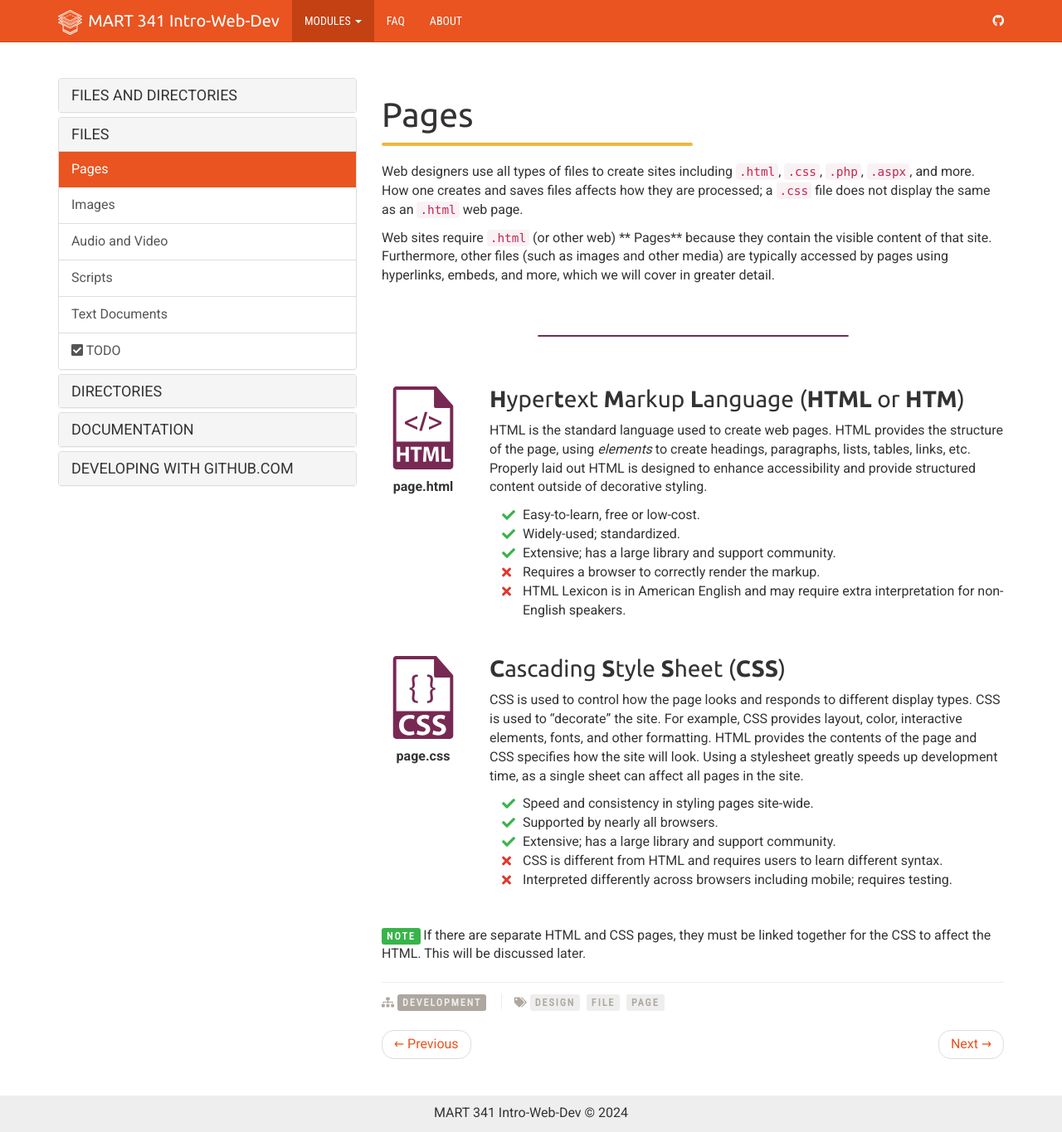
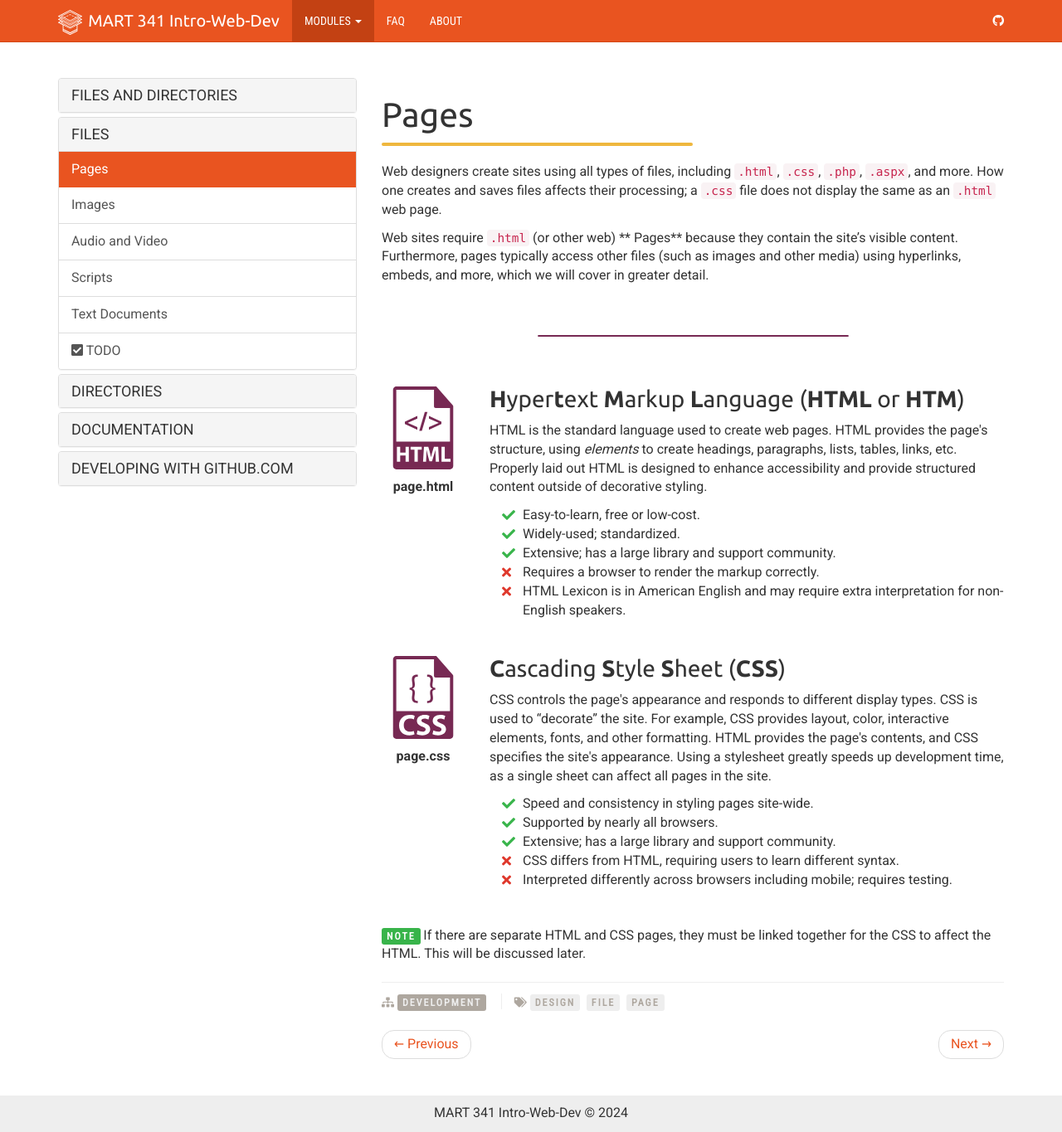
Before and after one commit to Montana-Media-Arts/webDesignFall2024, a Jekyll site: the page built from _docs/topic-01/02-files/page-01.md, in a window 1280 px wide and 1365 px high. Shown: the whole window at 83% size. Built offline with Jekyll 4.4.1, drawn with Linux system fonts in a browser that asks for light colours; nearby versions of some CDN libraries.

Commit message:
Made minor edits for clarity

```diff
--- a/_docs/topic-01/02-files/page-01.md
+++ b/_docs/topic-01/02-files/page-01.md
@@ -9,9 +9,9 @@ tags: design, file, page
 <div class="divider-heading"></div>
 
 
-Web designers use all types of files to create sites including `.html`, `.css`, `.php`, `.aspx`, and more. How one creates and saves files affects how they are processed; a `.css` file does not display the same as an `.html` web page.
+Web designers create sites using all types of files, including `.html`, `.css`, `.php`, `.aspx`, and more. How one creates and saves files affects their processing; a `.css` file does not display the same as an `.html` web page.
 
-Web sites require `.html` (or other web) ** Pages** because they contain the visible content of that site. Furthermore, other files (such as images and other media) are typically accessed by pages using hyperlinks, embeds, and more, which we will cover in greater detail.
+Web sites require `.html` (or other web) ** Pages** because they contain the site's visible content. Furthermore, pages typically access other files (such as images and other media) using hyperlinks, embeds, and more, which we will cover in greater detail.
 
 
 <div class="divider-pg"></div>
@@ -24,13 +24,13 @@ Web sites require `.html` (or other web) ** Pages** because they contain the vis
   </div>
   <div class="col-lg-10">
     <h3><b>H</b>yper<b>t</b>ext <b>M</b>arkup <b>L</b>anguage (<b>HTML</b> or <b>HTM</b>)</h3>
-    <p>HTML is the standard language used to create web pages. HTML provides the structure of the page, using <i>elements</i> to create headings, paragraphs, lists, tables, links, etc. Properly laid out HTML is designed to enhance accessibility and provide structured content outside of decorative styling.</p>
+    <p>HTML is the standard language used to create web pages. HTML provides the page's structure, using <i>elements</i> to create headings, paragraphs, lists, tables, links, etc. Properly laid out HTML is designed to enhance accessibility and provide structured content outside of decorative styling.</p>
 
     <ul class="pros-and-cons">
       <li class="icon-pro">Easy-to-learn, free or low-cost.</li>
       <li class="icon-pro">Widely-used; standardized.</li>
       <li class="icon-pro">Extensive; has a large library and support community.</li>
-      <li class="icon-con">Requires a browser to correctly render the markup.</li>
+      <li class="icon-con">Requires a browser to render the markup correctly.</li>
       <li class="icon-con">HTML Lexicon is in American English and may require extra interpretation for non-English speakers.</li>
     </ul>
   </div>
@@ -43,13 +43,13 @@ Web sites require `.html` (or other web) ** Pages** because they contain the vis
   </div>
   <div class="col-lg-10">
     <h3><b>C</b>ascading <b>S</b>tyle <b>S</b>heet (<b>CSS</b>)</h3>
-    <p>CSS is used to control how the page looks and responds to different display types. CSS is used to “decorate” the site. For example, CSS provides layout, color, interactive elements, fonts, and other formatting. HTML provides the contents of the page and CSS specifies how the site will look. Using a stylesheet greatly speeds up development time, as a single sheet can affect all pages in the site.</p>
+    <p>CSS controls the page's appearance and responds to different display types. CSS is used to “decorate” the site. For example, CSS provides layout, color, interactive elements, fonts, and other formatting. HTML provides the page's contents, and CSS specifies the site's appearance. Using a stylesheet greatly speeds up development time, as a single sheet can affect all pages in the site.</p>
 
     <ul class="pros-and-cons">
       <li class="icon-pro">Speed and consistency in styling pages site-wide.</li>
       <li class="icon-pro">Supported by nearly all browsers.</li>
       <li class="icon-pro">Extensive; has a large library and support community.</li>
-      <li class="icon-con">CSS is different from HTML and requires users to learn different syntax.</li>
+      <li class="icon-con">CSS differs from HTML, requiring users to learn different syntax.</li>
       <li class="icon-con">Interpreted differently across browsers including mobile; requires testing.</li>
     </ul>
   </div>
```
